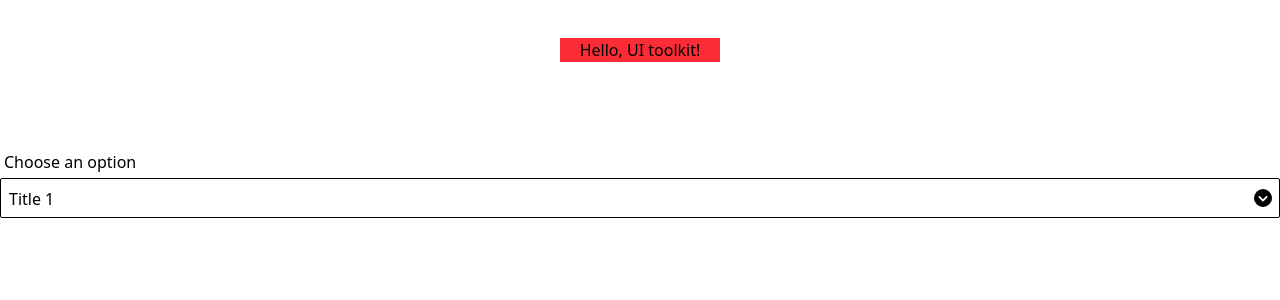
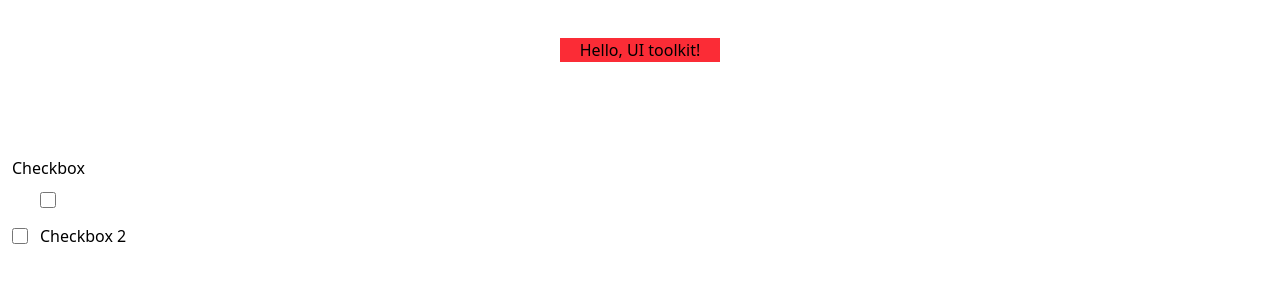
Before and after one commit to IslamSolimanInnowise/custom-components-lib, a React app: page / in a window 1280 px wide. Shown: the top 300 px of the page. Built offline with nearby package versions, Linux system fonts and the light colour scheme.

Commit message:
feat: add Checkbox component

```diff
--- a/src/App.tsx
+++ b/src/App.tsx
@@ -2,19 +2,9 @@ import { useState } from "react";
 import Button from "./components/Button/Button";
 import Select from "./components/Select/Select";
 import TextField from "./components/TextField/TextField";
+import Checkbox from "./components/Checkbox/Checkbox";
 
 const App: React.FC = () => {
-  // function handleClick() {
-  //   console.log("Button Clicked");
-  // }
-
-  const [selectedValue, setSelectedValue] = useState("1");
-
-  const handleSelectChange = (value: string) => {
-    setSelectedValue(value);
-    console.log("Selected ID:", value);
-  };
-
   return (
     <div>
       <h1 className="bg-red-500 m-9.5 mx-auto w-40 text-center">
@@ -23,17 +13,13 @@ const App: React.FC = () => {
 
       <br />
       <br />
-      <Select
-        label="Choose an option"
-        options={[
-          { id: "1", title: "Title 1" },
-          { id: "2", title: "Title 2" },
-        ]}
-        value={selectedValue}
-        onChange={handleSelectChange}
-        id="check-if-id-exists"
-        className="extra-class-check"
+
+      <Checkbox
+        label="Checkbox"
+        labelClassName="test-label"
+        containerClassName="flex-col-reverse"
       />
+      <Checkbox label="Checkbox 2" />
     </div>
   );
 };
--- /dev/null
+++ b/src/components/Checkbox/Checkbox.tsx
@@ -0,0 +1,39 @@
+import { useId } from "react";
+import { twMerge } from "tailwind-merge";
+
+interface CustomCheckboxProps
+  extends React.InputHTMLAttributes<HTMLInputElement> {
+  label?: string;
+  labelClassName?: string;
+  containerClassName?: string;
+}
+
+const Checkbox: React.FC<CustomCheckboxProps> = ({
+  label,
+  labelClassName,
+  containerClassName,
+  ...props
+}) => {
+  const generatedId = useId();
+  const id = generatedId || props.id;
+
+  return (
+    <div
+      className={twMerge(
+        "flex gap-3 items-center justify-between w-fit py-2 px-3",
+        containerClassName
+      )}
+    >
+      <input
+        {...props}
+        type="checkbox"
+        id={id}
+        className={twMerge(`cursor-pointer w-4 h-4`, props.className)}
+      />
+      <label htmlFor={id} className={twMerge("font-medium", labelClassName)}>
+        {label}
+      </label>
+    </div>
+  );
+};
+export default Checkbox;
```
Also changed, not shown: 2 other files (tests, documents, lock files or other folders).
